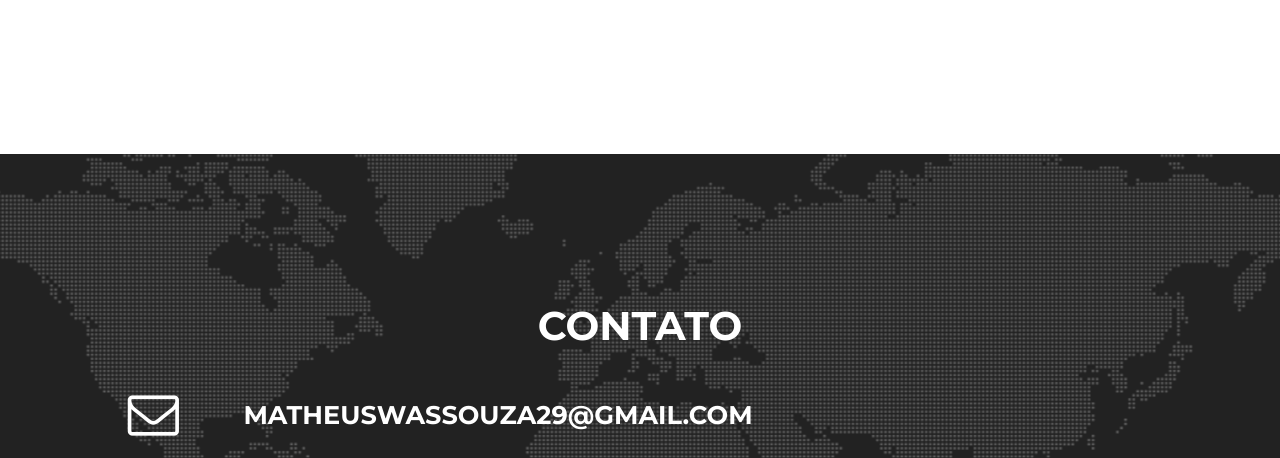
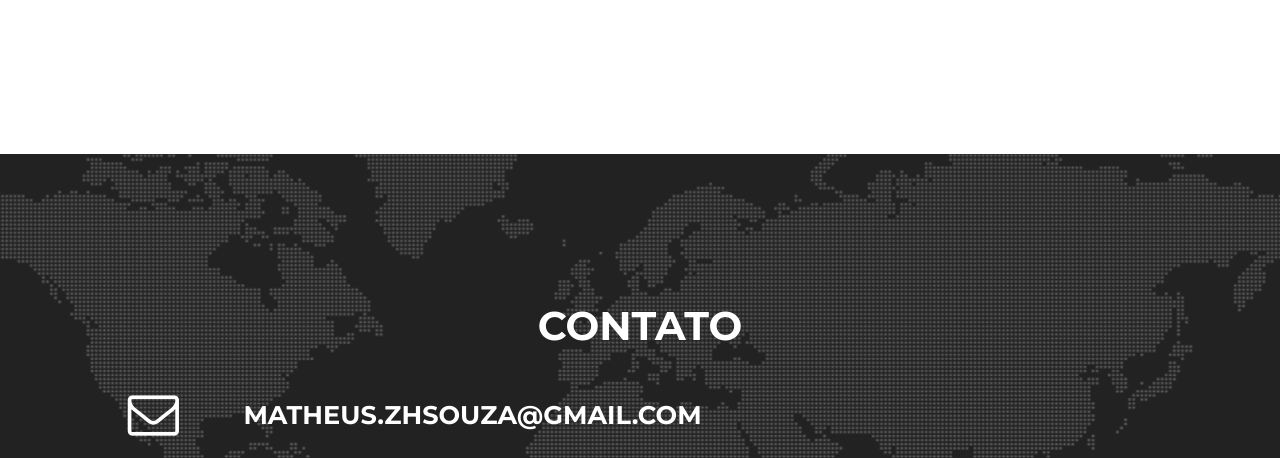
Before and after one commit to MatheusSouzaDev/MatheusSouzaDev.github.io, a plain HTML site: page index.html in a window 1280 px wide. Shown: the part 4467-4925 px from the top of the page. Drawn offline with nearby package versions, Linux system fonts and the light colour scheme; a web font is replaced by a local one.

Commit message:
Atualização de contato

```diff
--- a/index.html
+++ b/index.html
@@ -266,7 +266,7 @@
 									</span>
 								</div>
 								<div class="col-lg-11 col-sm-11 col-xs-11 text-contact">
-									<h4>matheuswassouza29@gmail.com</h4>
+									<h4>matheus.zhsouza@gmail.com</h4>
 								</div>
 							</div>
 
```
